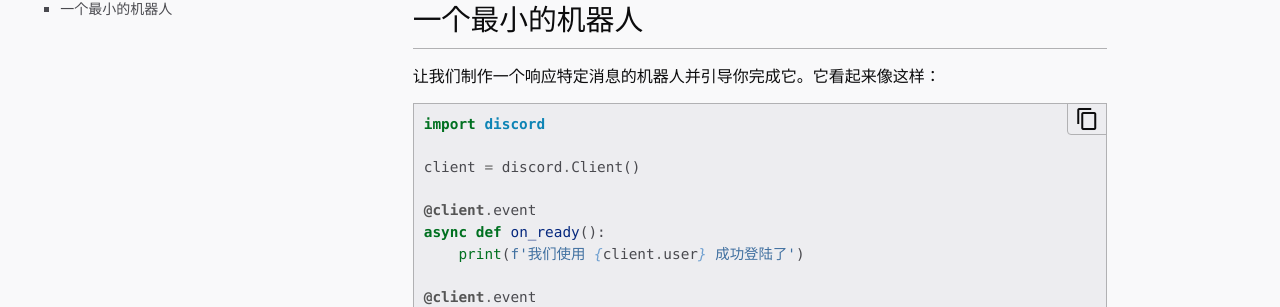
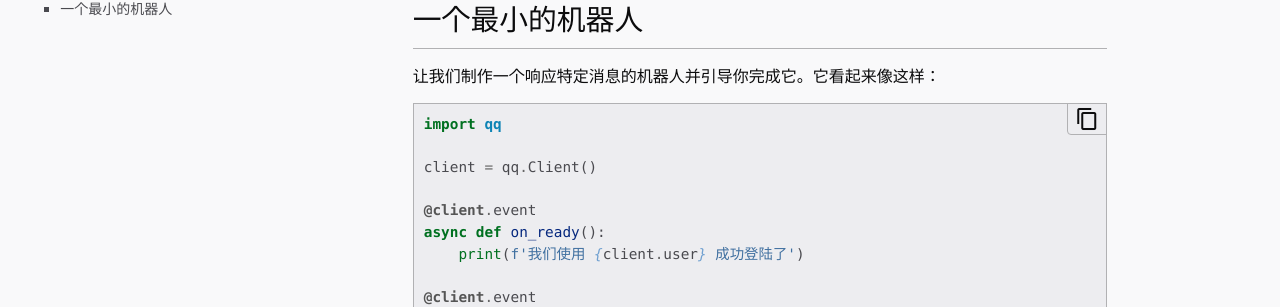
Before and after one commit to foxwhite25/qq.py, a Sphinx documentation site: the page built from docs/quickstart.rst, in a window 1280 px wide and 900 px high. Shown: the part 260-567 px from the top of the window. Built offline with Sphinx 7.4.7, drawn with Linux system fonts in a browser that asks for light colours; pages that are not in the unit, such as notebooks, are missing from menus.

Commit message:
Doc update

```diff
--- a/docs/qq.rst
+++ b/docs/qq.rst
@@ -16,7 +16,7 @@
 3. 登陆后填写Bot信息
     填写之后就能获取到 ``Bot id`` 和 ``token``
 
-.. _discord_invite_bot:
+.. _qq_invite_bot:
 
 邀请你的机器人
 -------------------
--- a/docs/quickstart.rst
+++ b/docs/quickstart.rst
@@ -16,9 +16,9 @@
 
 .. code-block:: python3
 
-    import discord
+    import qq
 
-    client = discord.Client()
+    client = qq.Client()
 
     @client.event
     async def on_ready():
```
